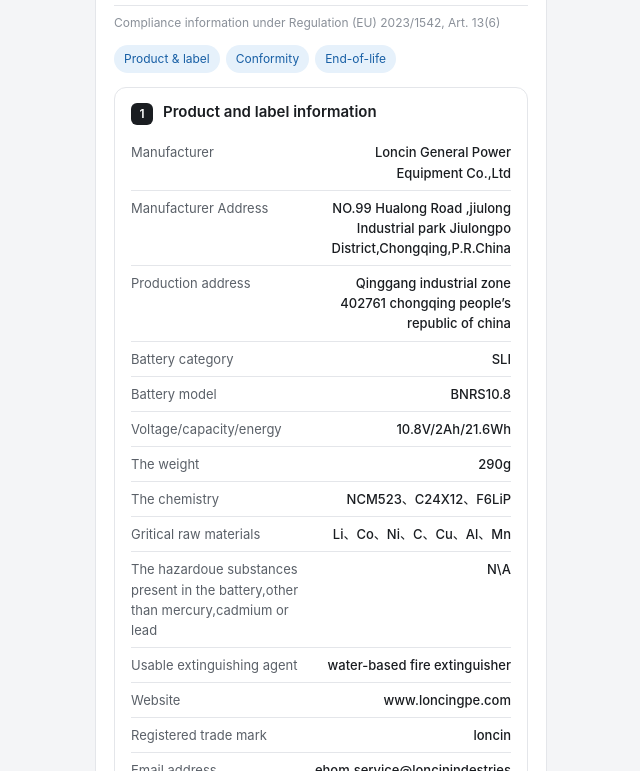
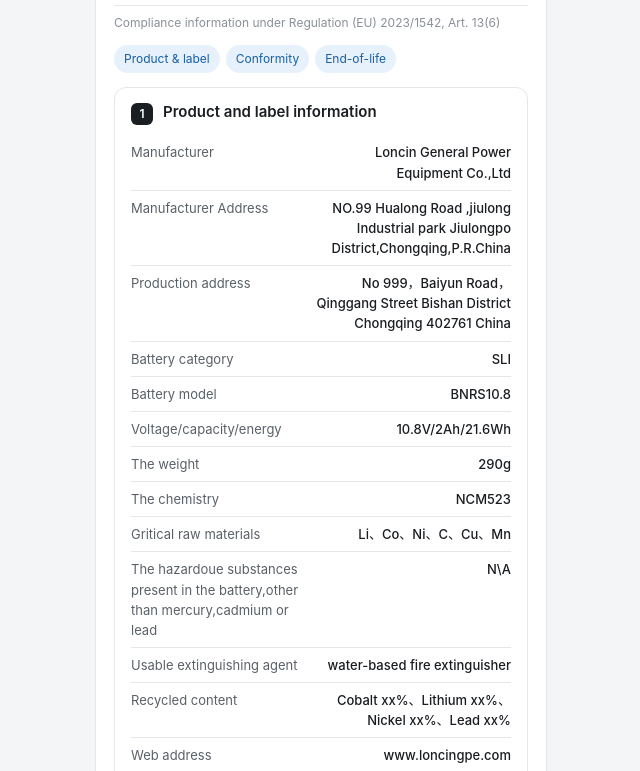
Before and after one commit to Lauvaya/loncin81316.github.io, a plain HTML site: page index.html in a window 1280 px wide. Shown: the part 179-950 px from the top of the page, without its empty margins (319-959 px from the left). Drawn offline with Linux system fonts and the light colour scheme.

Commit message:
Update index.html

```diff
--- a/index.html
+++ b/index.html
@@ -159,7 +159,7 @@
       <div class="row" data-page-node-id="GPHBXHB9iyaR0bTTSwiWK1"><div class="k" data-page-node-id="4BeLaP3qi2dXBGRQxDRCYM">Manufacturer Address</div>
         <div class="v" data-page-node-id="e9aVe3In8s6UiFHX1hXptV">NO.99 Hualong Road ,jiulong Industrial park Jiulongpo District,Chongqing,P.R.China</div></div>
       <div class="row" data-page-node-id="eMwkI6OYMepaKynLcPg5mx"><div class="k" data-page-node-id="r3aVbrohTNcCeQIn8rpyiU">Production address</div>
-        <div class="v" data-page-node-id="bpHrlGRvQJUYVCUg4OZocy">Qinggang industrial zone 402761 chongqing people’s republic of china</div></div>
+        <div class="v" data-page-node-id="bpHrlGRvQJUYVCUg4OZocy">No 999，Baiyun Road，Qinggang Street Bishan District Chongqing 402761 China</div></div>
       <div class="row" data-page-node-id="c5M5g7FgwIGPtb9eSISYrJ"><div class="k" data-page-node-id="093EMCybl1I0ONhnqOVMWV">Battery category</div>
         <div class="v" data-page-node-id="kq2uJHOtFxKplASt1OrDt1">SLI</div></div>
       <div class="row" data-page-node-id="0FqNEq4CbRGbPkRpw2dglz"><div class="k" data-page-node-id="oi79KDzPUPJgWkKpylUByy">Battery model</div>
@@ -169,19 +169,21 @@
       <div class="row" data-page-node-id="mTT5lVOPF9gJKrVCaIiKYM"><div class="k" data-page-node-id="HUp2lgRwihJBdKoyP7wvAC">The weight</div>
         <div class="v" data-page-node-id="S8gAM4ur4zyBe1GXkIO4Hq">290g</div></div>
       <div class="row" data-page-node-id="1jo2sGtYbYFRI6yyhGk0Rs"><div class="k" data-page-node-id="yVmOLZz7qFTBwken4uLcTe">The chemistry</div>
-        <div class="v" data-page-node-id="fxvB4HFa8G00tWS4gagy6T">NCM523、C24X12、F6LiP</div></div>
+        <div class="v" data-page-node-id="fxvB4HFa8G00tWS4gagy6T">NCM523</div></div>
       <div class="row" data-page-node-id="1jo2sGtYbYFRI6yyhGk0Rt"><div class="k" data-page-node-id="yVmOLZz7qFTBwken4uLcTf">Gritical raw materials</div>
-        <div class="v" data-page-node-id="fxvB4HFa8G00tWS4gagy6U">Li、Co、Ni、C、Cu、Al、Mn</div></div>
+        <div class="v" data-page-node-id="fxvB4HFa8G00tWS4gagy6U">Li、Co、Ni、C、Cu、Mn</div></div>
       <div class="row" data-page-node-id="1jo2sGtYbYFRI6yyhGk0Ru"><div class="k" data-page-node-id="yVmOLZz7qFTBwken4uLcTg">The hazardoue substances present in the battery,other than mercury,cadmium or lead</div>
         <div class="v" data-page-node-id="fxvB4HFa8G00tWS4gagy6V">N\A</div></div>
       <div class="row" data-page-node-id="QK4dDbeE7AR199kfGuDxiU"><div class="k" data-page-node-id="0z7QCn0cAzSFnGL4sWTLvW">Usable extinguishing agent</div>
         <div class="v" data-page-node-id="9XWFidMp5nABNLcC8qsrkD">water-based fire extinguisher</div></div>
-      <div class="row" data-page-node-id="6NLx9S2chdjsF9as48HD5r"><div class="k" data-page-node-id="rj7bJFdE196O3srwpmCYul">Website</div>
+      <div class="row" data-page-node-id="QK4dDbeE7AR199kfGuDxiU"><div class="k" data-page-node-id="0z7QCn0cAzSFnGL4sWTLvW">Recycled content</div>
+        <div class="v" data-page-node-id="9XWFidMp5nABNLcC8qsrkD">Cobalt xx%、Lithium xx%、Nickel xx%、Lead xx%</div></div>
+      <div class="row" data-page-node-id="6NLx9S2chdjsF9as48HD5r"><div class="k" data-page-node-id="rj7bJFdE196O3srwpmCYul">Web address</div>
         <div class="v" data-page-node-id="QB6WgPz8qzoTs2RALYD35h">www.loncingpe.com</div></div>
       <div class="row" data-page-node-id="6NLx9S2chdjsF9as48HD6r"><div class="k" data-page-node-id="rj7bJFdE196O3srwpmCYum">Registered trade mark</div>
-        <div class="v" data-page-node-id="QB6WgPz8qzoTs2RALYD36h">loncin</div></div>
+        <div class="v" data-page-node-id="QB6WgPz8qzoTs2RALYD36h">LONCIN</div></div>
       <div class="row" data-page-node-id="6NLx9S2chdjsF9as48HD7r"><div class="k" data-page-node-id="rj7bJFdE196O3srwpmCYun">Email address</div>
-        <div class="v" data-page-node-id="QB6WgPz8qzoTs2RALYD37h">ehom.service@loncinindestries.com</div></div>
+        <div class="v" data-page-node-id="QB6WgPz8qzoTs2RALYD37h">gpe.service@loncinindustries.com</div></div>
       <div class="row" data-page-node-id="NUuIjUr7Yzd2d768DKdbHI"><div class="k" data-page-node-id="BRsKDynmHIch8DBKgoie3S">Symbol for separate collection of batteries</div>
         <div class="v" data-page-node-id="4P58mViE00L34TGGKlcRCk"><img src="batteries.png" alt="电池分类收集标志"> </div></div>
         <div class="row" data-page-node-id="6NLx9S2chdjsF9as48HDOK">
```
